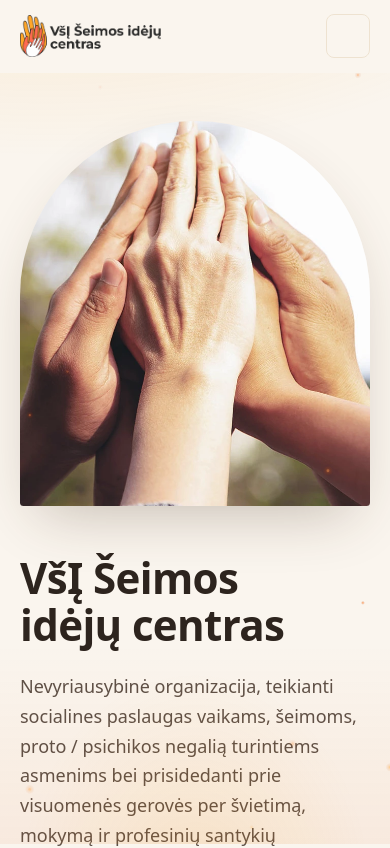
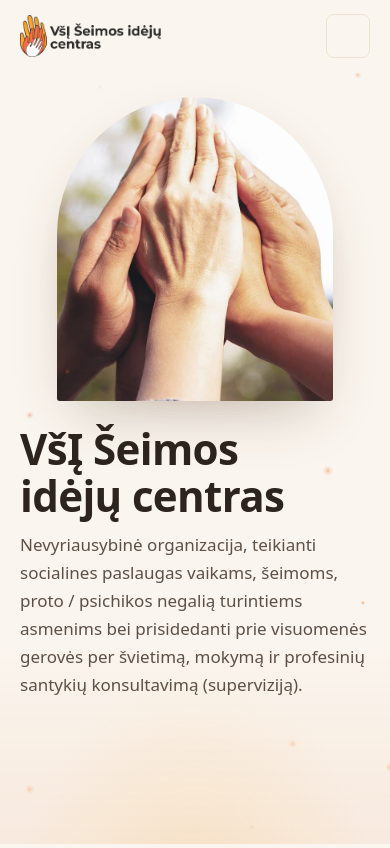
Before and after one commit to TadasBa/seimos-ideju-centras, a React (Vite) app: page / in a window 390 px wide. Shown: the top 848 px of the page. Built offline with nearby package versions, Linux system fonts and the light colour scheme.

Commit message:
feat(home): hero fills the first screen on every device
Restructures the hero into a lead block (photo, title, description)
sized to fit one screen, so values and the CTA buttons sit below the
fold by construction instead of by luck on small phones.

```diff
--- a/src/pages/HomePage.tsx
+++ b/src/pages/HomePage.tsx
@@ -29,10 +29,20 @@
       {/* ---------- Hero ---------- */}
       <section className="hero">
         <div className="container hero__inner">
-          <div>
-            <h1>VšĮ Šeimos idėjų centras</h1>
-            <p className="hero__text">{hero.text}</p>
+          {/* On phones this block alone fills the first screen */}
+          <div className="hero__lead">
+            <div className="hero__media">
+              <div className="arch-frame">
+                <img src={hero.image} alt={hero.imageAlt} fetchPriority="high" />
+              </div>
+            </div>
+            <div className="hero__copy">
+              <h1>VšĮ Šeimos idėjų centras</h1>
+              <p className="hero__text">{hero.text}</p>
+            </div>
+          </div>
 
+          <div className="hero__more">
             <div className="hero__values">
               <h2>{hero.valuesTitle}</h2>
               <ul>
@@ -51,12 +61,6 @@
               <Link to={hero.secondaryCta.to} className="btn btn--ghost">
                 {hero.secondaryCta.label}
               </Link>
-            </div>
-          </div>
-
-          <div className="hero__media">
-            <div className="arch-frame">
-              <img src={hero.image} alt={hero.imageAlt} fetchPriority="high" />
             </div>
           </div>
         </div>
--- a/src/styles/home.css
+++ b/src/styles/home.css
@@ -4,23 +4,39 @@
 
 /* ---------- Hero ---------- */
 
+/* Transparent — the warm backdrop and embers show through from behind */
 .hero {
   position: relative;
-  overflow: hidden;
-  background:
-    radial-gradient(60rem 30rem at 12% -18%, rgba(245, 158, 11, 0.18), transparent 60%),
-    radial-gradient(50rem 30rem at 95% 115%, rgba(224, 92, 16, 0.14), transparent 62%),
-    var(--cream);
 }
 
 .hero__inner {
   position: relative;
   display: grid;
+  grid-template-areas:
+    'copy media'
+    'more media';
   grid-template-columns: 1.15fr 0.85fr;
-  align-items: center;
-  gap: var(--space-8);
-  padding-block: var(--space-8);
-  min-height: calc(100dvh - var(--header-height) - 6rem);
+  grid-template-rows: auto auto;
+  align-content: center;
+  column-gap: var(--space-7);
+  padding-block: var(--space-6);
+  /* Fill the first screen — the next section starts below the fold */
+  min-height: calc(100dvh - var(--header-height));
+}
+
+/* Desktop: the lead wrapper dissolves so copy and photo sit in the grid */
+.hero__lead {
+  display: contents;
+}
+
+.hero__copy {
+  grid-area: copy;
+  align-self: end;
+}
+
+.hero__more {
+  grid-area: more;
+  align-self: start;
 }
 
 .hero h1 {
@@ -75,6 +91,8 @@
 
 /* Arch photo — echoes the fireplace / hands motif */
 .hero__media {
+  grid-area: media;
+  align-self: center;
   position: relative;
 }
 
@@ -114,18 +132,41 @@
 
 @media (max-width: 56rem) {
   .hero__inner {
-    grid-template-columns: 1fr;
-    gap: var(--space-7);
+    display: block;
     min-height: 0;
-    padding-block: var(--space-7);
+    padding-block: var(--space-5) var(--space-7);
   }
 
-  .hero__media {
-    order: -1;
+  /* The first phone screen holds exactly: photo, title, description.
+     Values and buttons live below the fold by construction. */
+  .hero__lead {
+    display: flex;
+    flex-direction: column;
+    gap: var(--space-5);
+    min-height: calc(100svh - var(--header-height) - var(--space-5));
+  }
+
+  .hero__copy {
+    align-self: stretch;
+  }
+
+  .hero h1 {
+    margin-bottom: var(--space-3);
+  }
+
+  .hero__text {
+    font-size: var(--text-md);
+    margin-bottom: 0;
+  }
+
+  .hero__more {
+    padding-top: var(--space-6);
   }
 
   .hero__media .arch-frame {
     aspect-ratio: 4 / 4.4;
+    max-height: 36vh;
+    width: auto;
     max-width: 22rem;
   }
 }
@@ -143,11 +184,22 @@
   font-family: var(--font-display);
   font-size: var(--text-3xl);
   font-weight: 700;
-  background: var(--fire-gradient);
+  background: linear-gradient(120deg, var(--flame), var(--ember), var(--flame));
+  background-size: 200% 100%;
   -webkit-background-clip: text;
   background-clip: text;
   color: transparent;
   line-height: 1;
+  animation: year-glow 6s ease-in-out infinite alternate;
+}
+
+@keyframes year-glow {
+  from {
+    background-position: 0% 0;
+  }
+  to {
+    background-position: 100% 0;
+  }
 }
 
 @media (max-width: 40rem) {
```
